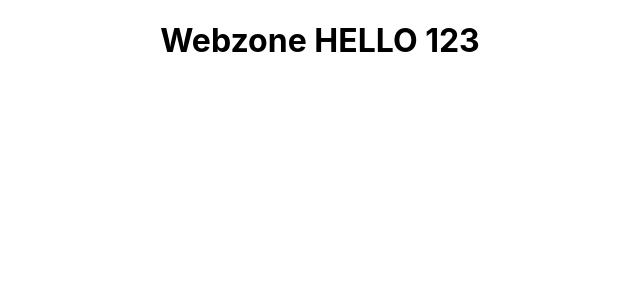
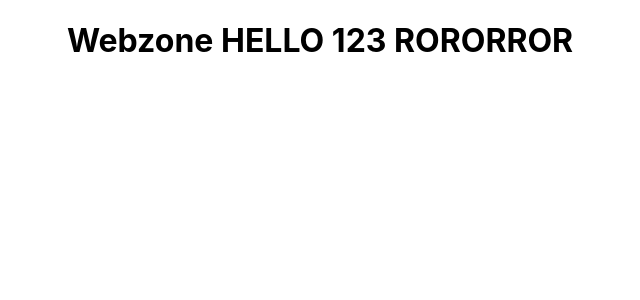
Before and after one commit to Gimhana-Dissanayake/webzone, a React (Create React App) app: page / in a window 1280 px wide. Shown: the top 300 px of the page, without its empty margins (320-960 px from the left). Built offline with nearby package versions, Linux system fonts and the light colour scheme.

Commit message:
new commit

```diff
--- a/src/App.tsx
+++ b/src/App.tsx
@@ -4,7 +4,7 @@ import './App.css';
 function App() {
   return (
     <div className="App">
-      <h1>Webzone HELLO 123
+      <h1>Webzone HELLO 123 RORORROR
       </h1>
     </div>
   );
```
